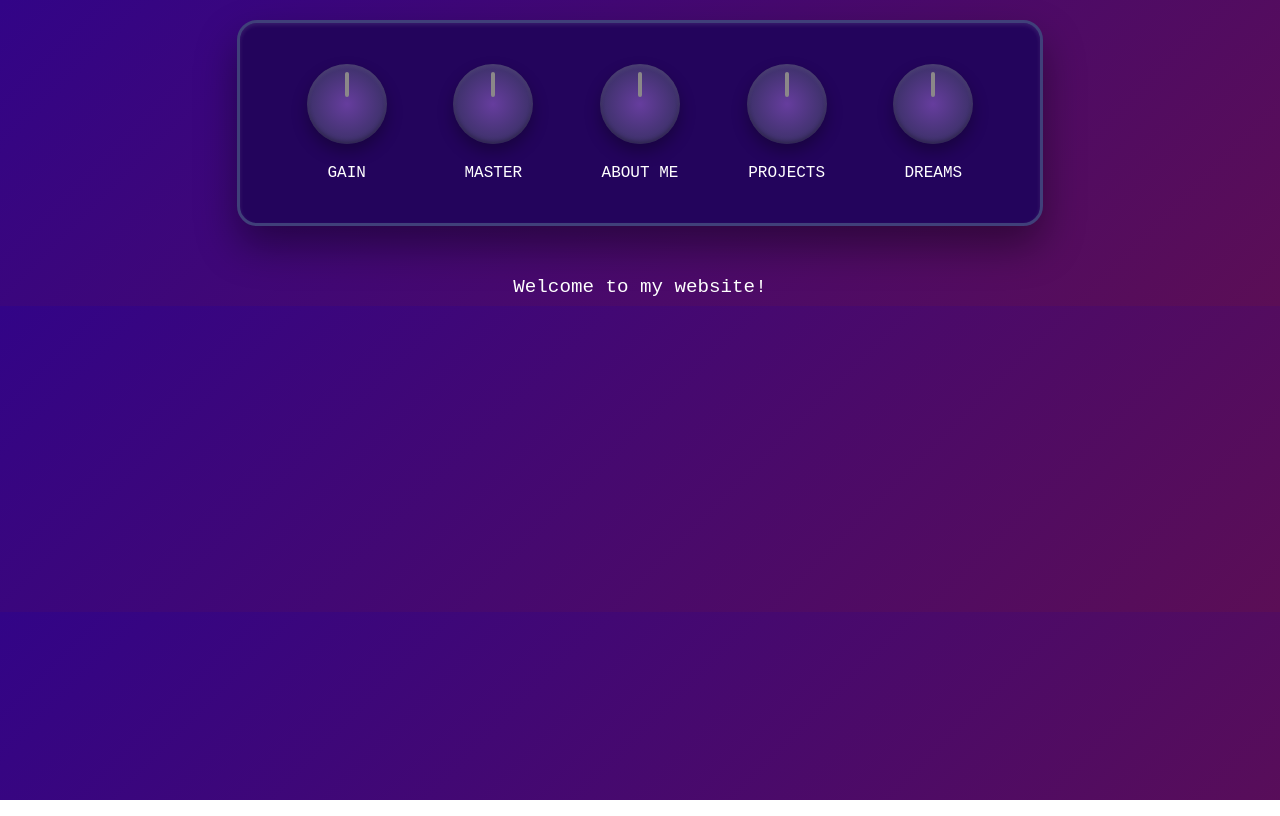
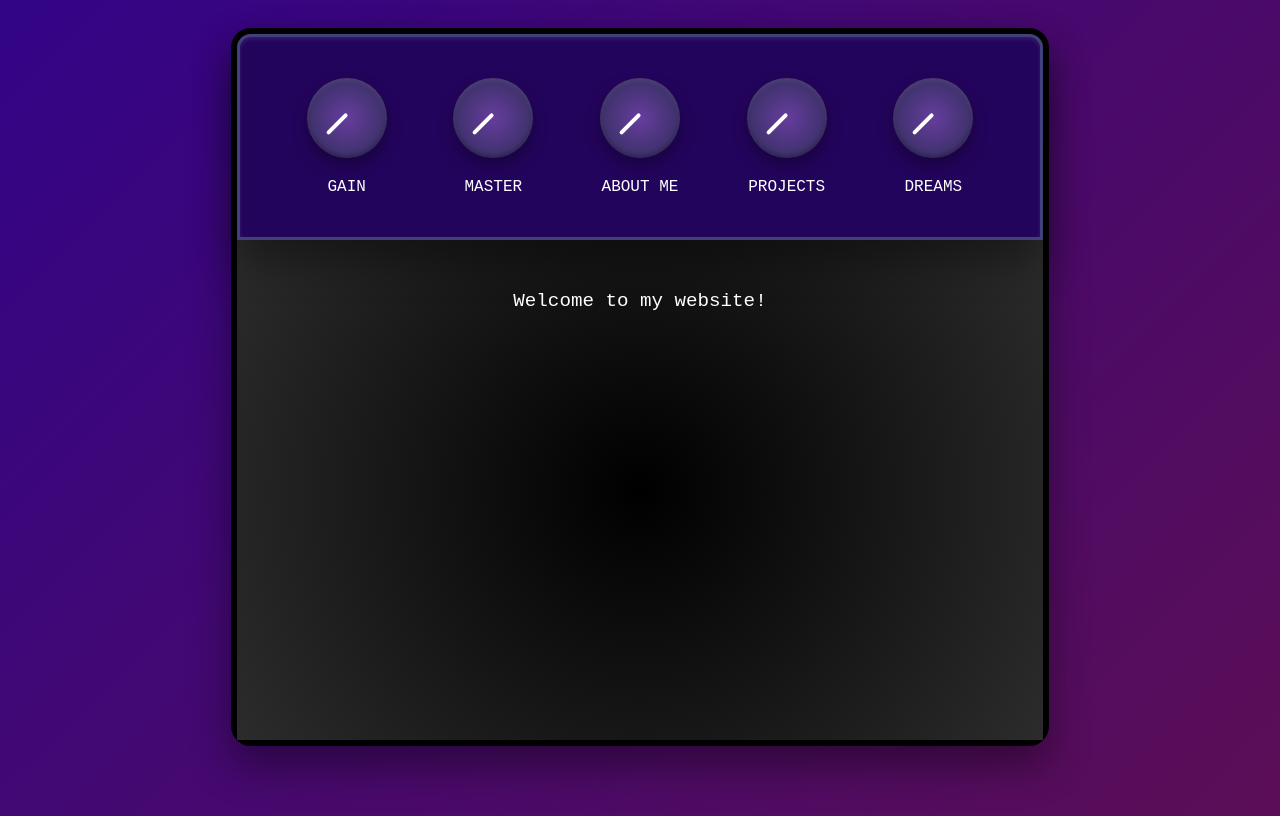
Before and after one commit to zuckerburger/personal-website, a plain HTML site: page index.html in a window 1280 px wide. Drawn offline with Linux system fonts and the light colour scheme.

Commit message:
Using amp speaker section as display

```diff
--- a/index.html
+++ b/index.html
@@ -11,7 +11,7 @@
         <div class="amp-body">
             <div class="knob-row">
                 <div class="knob-container">
-                    <div class="knob">
+                    <div class="knob" onclick="rotateKnob(this, 1)">
                         <div class="knob-indicator"></div>
                     </div>
                     <div class="knob-label">
@@ -19,7 +19,7 @@
                     </div>
                 </div>
                 <div class="knob-container">
-                    <div class="knob">
+                    <div class="knob" onclick="rotateKnob(this, 2)">
                         <div class="knob-indicator"></div>
                     </div>
                     <div class="knob-label">
@@ -27,7 +27,7 @@
                     </div>
                 </div>
                 <div class="knob-container">
-                    <div class="knob">
+                    <div class="knob" onclick="rotateKnob(this, 3)">
                         <div class="knob-indicator"></div>
                     </div>
                     <div class="knob-label">
@@ -35,7 +35,7 @@
                     </div>
                 </div>
                 <div class="knob-container">
-                    <div class="knob">
+                    <div class="knob" onclick="rotateKnob(this, 4)">
                         <div class="knob-indicator"></div>
                     </div>
                     <div class="knob-label">
@@ -43,7 +43,7 @@
                     </div>
                 </div>
                 <div class="knob-container">
-                    <div class="knob">
+                    <div class="knob" onclick="rotateKnob(this, 5)">
                         <div class="knob-indicator"></div>
                     </div>
                     <div class="knob-label">
@@ -52,17 +52,39 @@
                 </div>
             </div>
         </div>
-    </div>
         <div class="display-screen">
-        <div class="default-display-content">
+                <div class="display-content active" id="0">
                     Welcome to my website!
                 </div>
                 <div class="display-content" id="1">
+                    I'm Sam
                 </div>
                 <div class="display-content" id="2">
+                    I like turtles
                 </div>
                 <div class="display-content" id="3">
+                    SWE Engineer plsss
+                </div>
             </div>
     </div>
 </body>
+<script>
+    const knobRotations = [0, 0, 0, 0, 0];
+
+    function rotateKnob(knob, i) {
+        const indicator = knob.querySelector('.knob-indicator');
+        knobRotations[i - 1] = (knobRotations[i-1] + 90 ) % 360;
+        indicator.style.transform = `translateX(-50%) rotate(${knobRotations[i - 1] + 225}deg)`;
+
+        if (i > 2) {
+            document.querySelectorAll('.display-content').forEach((d, j) => {
+                if (j == (i - 2)) {
+                    d.classList.add('active');
+                } else {
+                    d.classList.remove('active');
+                }
+            })
+        }
+    }
+</script>
 </html>
--- a/styles.css
+++ b/styles.css
@@ -5,6 +5,10 @@ body {
     font-family: 'Courier New';
     background: linear-gradient(135deg, rgb(50, 4, 135), rgb(91, 14, 86));
     color: white;
+    display: flex;
+    align-items: start;
+    justify-content: center;
+    height: 100vh;
 }
 
 .amp-container {
@@ -13,13 +17,19 @@ body {
     flex-direction: column;
     align-items: center;
     justify-content: center;
+    border-radius: 20px;
+    width: max-content;
+    border: solid black 6px;
+    box-shadow:
+        0 20px 40px rgba(0,0,0,0.4),
+        inset 0 2px 4px rgba(255,255,255,0.1);
 }
 
 .amp-body {
     background: rgb(35, 4, 92);
     width: 800px;
     height: 200px;
-    border-radius: 20px;
+    border-radius: 14px 14px 0 0;
     box-shadow:
         0 20px 40px rgba(0,0,0,0.4),
         inset 0 2px 4px rgba(255,255,255,0.1);
@@ -37,9 +47,13 @@ body {
 }
 
 .display-screen {
-    margin-top: 50px;
     font-size: larger;
+    padding: 50px;
     text-align: center;
+    width: 100%;
+    height: 500px;
+    box-sizing: border-box;
+    background: radial-gradient(circle at 50% 50%, black , rgb(44, 44, 44))
 }
 
 .knob {
@@ -59,14 +73,15 @@ body {
 
  .knob-indicator {
     width: 4px;
-    height: 25px;
-    background: rgb(139, 136, 137);
+    height: 28px;
+    background: rgb(255, 255, 255);
     position: absolute;
     top: 8px;
     left: 50%;
     transform-origin: center bottom;
-    transform: translateX(-50%);
+    margin-left: -2px;
     border-radius: 2px;
+    transform: rotate(225deg);
     transition: transform 0.3s ease;
 }
 .knob-container {
@@ -74,3 +89,11 @@ body {
     display: flex;
     flex-direction: column;
 }
+
+.display-content {
+    opacity: 0;
+}
+
+.display-content.active {
+    opacity: 1;
+}
```
Lines whose indentation alone changed are shown as unchanged.
